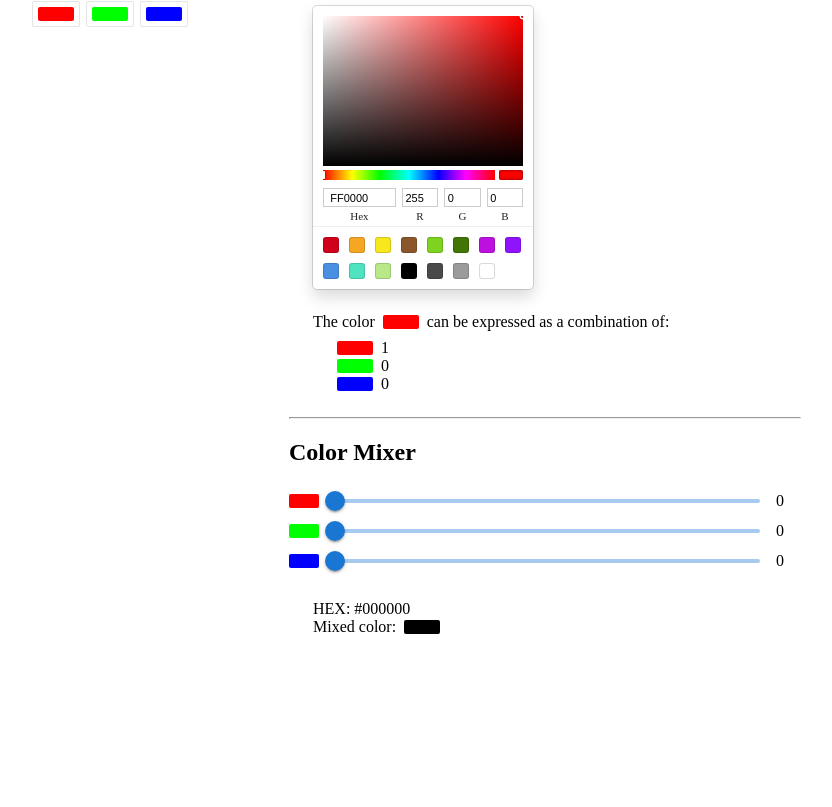
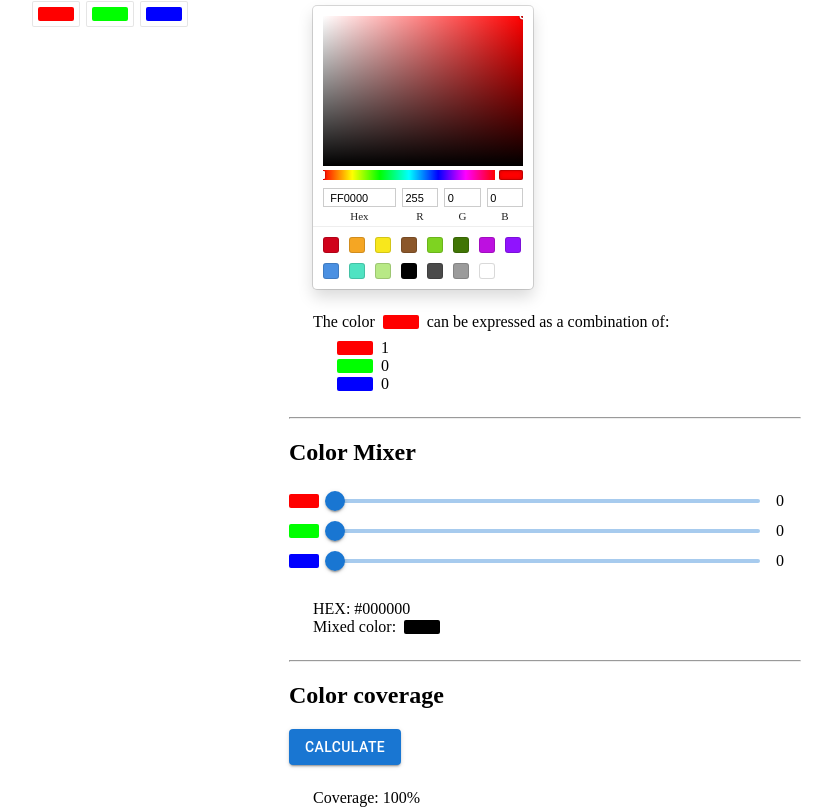
Before and after one commit to tackme31/YourPrimaryColors, a React (Vite) app: page / in a window 1280 px wide. Shown: the part 165-972 px from the top of the page, without its empty margins (231-1063 px from the left). Before the commit the page ends 908 px from the top, so only its background shows below. Built offline with nearby package versions, Linux system fonts and the light colour scheme.

Commit message:
added coverage estimation

```diff
--- a/src/App.tsx
+++ b/src/App.tsx
@@ -1,8 +1,8 @@
-import { useMemo, useState } from "react";
+import { useCallback, useMemo, useState } from "react";
 import { type RGBColor, SketchPicker } from "react-color";
 import styled from "@emotion/styled";
-import { det, matrix, inv, multiply } from "mathjs";
-import { Box, Slider } from "@mui/material";
+import { det, matrix, inv, multiply, re } from "mathjs";
+import { Box, Button, Slider } from "@mui/material";
 
 const Container = styled.div`
   display: flex;
@@ -147,6 +147,36 @@ function mixColors(
   return [color, `#${hex.r}${hex.g}${hex.b}`];
 }
 
+/**
+ * 数値格子サンプリングで再現可能な色の割合を計算
+ */
+async function estimateCoverageGridAsync(
+  primaryColors: PrimaryColors,
+  step = 16
+): Promise<number> {
+  if (!areColorsLinearlyIndependent(primaryColors)) {
+    return 0;
+  }
+
+  let insideCount = 0;
+  let totalCount = 0;
+
+  for (let r = 0; r <= 255; r += step) {
+    for (let g = 0; g <= 255; g += step) {
+      for (let b = 0; b <= 255; b += step) {
+        totalCount++;
+        const target: RGBColor = { r, g, b };
+        const { x, y, z } = getMixingRatios(primaryColors, target);
+        if (x >= 0 && y >= 0 && z >= 0) insideCount++;
+      }
+    }
+
+    await new Promise((resolve) => setTimeout(resolve, 0));
+  }
+
+  return (insideCount / totalCount) * 100;
+}
+
 function App() {
   const [isColorPickerDisplayed, setIsColorPickerDisplayed] =
     useState<Boolean>(false);
@@ -176,6 +206,14 @@ function App() {
     [primaryColors, targetColor]
   );
   const [mixedColor, mixedHex] = mixColors(primaryColors, targetMixRatio);
+  const [calculating, setCalculating] = useState(false);
+  const [coverage, setCoverage] = useState(100);
+  const handleOnClickCalculate = useCallback(async () => {
+    setCalculating(true);
+    const result = await estimateCoverageGridAsync(primaryColors);
+    setCoverage(result);
+    setCalculating(false);
+  }, [primaryColors]);
 
   return (
     <>
@@ -304,12 +342,21 @@ function App() {
             <Box width={30}>{targetMixRatio.b}</Box>
           </FlexRow>
           <Box sx={{ m: 3 }}>
-            <FlexRow>
-              HEX: {mixedHex}
-            </FlexRow>
+            <FlexRow>HEX: {mixedHex}</FlexRow>
             <FlexRow>
               Mixed color:
               <Color {...mixedColor} />
+            </FlexRow>
+          </Box>
+
+          <hr />
+          <h2>Color coverage</h2>
+          <Button variant="contained" onClick={handleOnClickCalculate}>
+            Calculate
+          </Button>
+          <Box sx={{ m: 3 }}>
+            <FlexRow>
+              Coverage: {calculating ? "calculating" : coverage}%
             </FlexRow>
           </Box>
         </Right>
```
